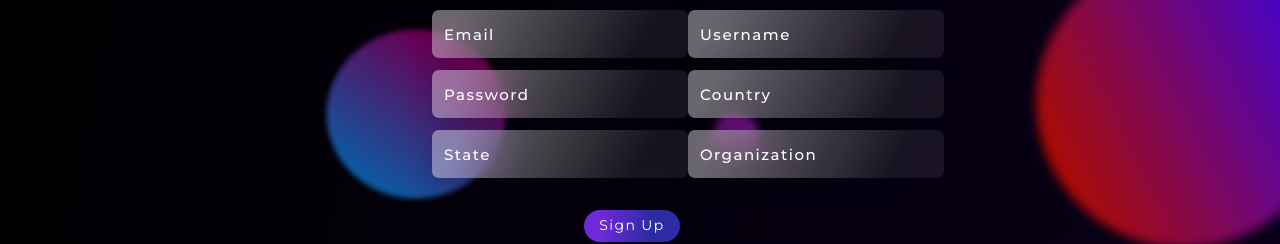
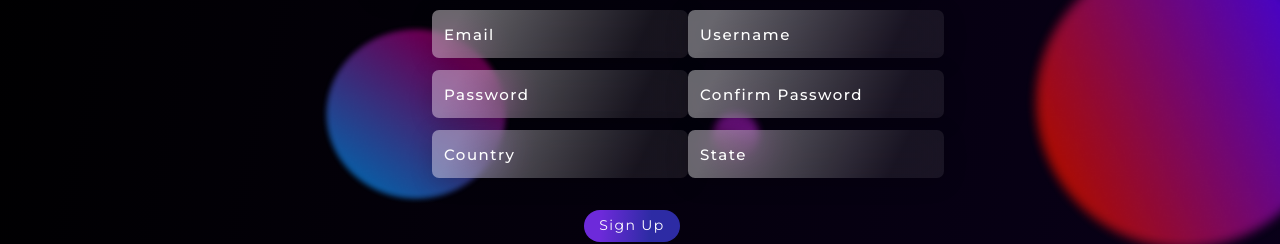
Before and after one commit to AnmolBansalDEV/SIH, a React (Create React App) app: page /register in a window 1280 px wide. Shown: the part 377-621 px from the top of the page. Built offline with nearby package versions, Linux system fonts and the light colour scheme.

Commit message:
register page

```diff
--- a/src/App.css
+++ b/src/App.css
@@ -8,11 +8,11 @@
     height: 100vh;
     width: 100vw;
     position: relative;
-    z-index: -1;
+    /* z-index: 1; */
     /* padding-bottom: 270px; */
 }
 
-.grid{ position:absolute; z-index: -1 ; top:0; left:0; height:100%; width:100% }
+.grid{ position:absolute; z-index: 0 ; top:0; left:0; height:100%; width:100% }
 .sphere{
     position: absolute;
 /* width: 130px; */
@@ -48,6 +48,8 @@ nav{
      display: flex;
      justify-content: center;
      align-items: center;
+     position: relative;
+     z-index: 1;
 }
 .main-logo{
     /* width: 150px;
@@ -104,6 +106,10 @@ margin-left: 50px;
 height: 2rem;
 text-align: center;
 padding: 0 10px;
+cursor: pointer;
+}
+.login:hover{
+    box-shadow: 2.5px 0px 10px 6px rgba(200, 151, 250, 0.52);
 }
 .login-txt{
     font-family: 'Montserrat';
@@ -124,6 +130,8 @@ white-space: nowrap;
     margin: auto;
     padding: 0 60px;
     padding-left: 120px;
+    position: relative;
+    z-index: 1;
 }
 .home-txt > h1{
     font-family: 'montserrat';
@@ -160,7 +168,11 @@ margin-bottom: 15px;
 border-radius: 28.5px;
 width: fit-content;
 padding: 2px 25px;
+cursor: pointer;
 
+}
+.demo-btn:hover{
+    box-shadow: 2.5px 0px 10px 6px linear-gradient(89.56deg, #76D1EE 6.56%, #DF7878 92.95%);
 }
 .demo-btn > span{
     font-family: 'Montserrat';
--- a/src/App.js
+++ b/src/App.js
@@ -8,8 +8,9 @@ import Team from './components/Team';
 import Login from './components/Login';
 import Error from './components/Error';
 import Register from './components/Register';
+
 import {BrowserRouter as Router, Route, Routes} from 'react-router-dom';
-// import LoginNav from './components/LoginNav';
+//  import Nav from './components/Nav';
 // import LoginNav from './components/LoginNav';
 
 function App() {
@@ -21,6 +22,8 @@ function App() {
         <Route path='/team' element={<Team />} />
         <Route path='/login' element={<Login />} />
         <Route path='/register' element={<Register />} />
+        {/* <Route path='/nav' element={<Nav />} /> */}
+
         <Route path='/*' element={<Error />} />
       </Routes>
       {/* <HomePage />
--- a/src/components/Nav.js
+++ b/src/components/Nav.js
@@ -1,6 +1,6 @@
 import React from "react";
+import {Link, useNavigate} from 'react-router-dom'
 import logo from '../assets/SIH-LOGO-BLACK.png'
-import {Link, useNavigate} from 'react-router-dom'
 
 export default function Nav(){
     let navigate = useNavigate();
@@ -9,7 +9,7 @@ export default function Nav(){
             <img src={logo} alt='enigma1' className='main-logo' />
             <h1 className='logo-txt'>ENIGMA 1</h1>
             <Link to="/about" className="about">ABOUT</Link>
-            <Link to="/contact" className='contact'>TEAM</Link>
+            <Link to="/team" className='contact'>TEAM</Link>
             <button onClick={()=> navigate("/login")} className='login'><p className='login-txt'>LOGIN</p></button>
             {/* <div className='login'><Link to='/login' className='login-txt'>LOGIN</Link></div> */}
         </nav>
--- a/src/components/Register.js
+++ b/src/components/Register.js
@@ -15,15 +15,15 @@ export default function Register(){
             email: "",
             username: "",
             password: "",
+            confirmPassword:"",
             country: "",
-            state: "",
-            organization: ""
+            state: ""
     }
     );
     function handleClick(detail){
-        console.log(detail);
+
         setRegDetails((prevDetails)=>({ ...prevDetails, [detail.target.name]: detail.target.value }));
-        console.log(regDetails);
+
     }
     function handleSignUp(e){
         e.preventDefault();
@@ -46,9 +46,9 @@ export default function Register(){
             <input type="text" value={regDetails.email} onChange={handleClick} name="email" placeholder="Email" className="registration-input grid-mem shift-right" />
             <input type="text" value={regDetails.username} onChange={handleClick} name="username" placeholder="Username" className="registration-input grid-mem shift-left" />
             <input type="password" onChange={handleClick} value={regDetails.password} name="password" placeholder="Password" className="registration-input grid-mem shift-right" />
-            <input type="text" value={regDetails.country} onChange={handleClick} name="country" placeholder="Country" className="registration-input grid-mem shift-left" />
-            <input type="text" value={regDetails.state} onChange={handleClick} name="state" placeholder="State" className="registration-input grid-mem shift-right" />
-            <input type="text" value={regDetails.organization} onChange={handleClick} name="organization" placeholder="Organization" className="registration-input grid-mem shift-left" />
+            <input type="password" onChange={handleClick} value={regDetails.confirmPassword} name="confirmPassword" placeholder="Confirm Password" className="registration-input grid-mem shift-left" />
+            <input type="text" value={regDetails.country} onChange={handleClick} name="country" placeholder="Country" className="registration-input grid-mem shift-right" />
+            <input type="text" value={regDetails.state} onChange={handleClick} name="state" placeholder="State" className="registration-input grid-mem shift-left" />
             </div>
         </div>
         <div className="btn-container">
--- a/src/footer-page.css
+++ b/src/footer-page.css
@@ -3,6 +3,8 @@ footer{
     background: linear-gradient(101.75deg, #000000 0%, #000000 70.49%, #000000 99.35%);
     display: flex;
     height: 100vh;
+    position: relative;
+    z-index: 1;
 }
 .footer-img{
     position: absolute;
--- a/src/registration-page.css
+++ b/src/registration-page.css
@@ -51,16 +51,12 @@ text-indent: 10px;
     row-gap: 0em;
 }
 .grid-mem{
-    /* margin-right: 0px; */
-    /* margin-left: 10rem; */
-    /* align-self: right;     */
-    text-align: center;
+
+    text-align: left;
     display: flex;
-    /* align-self: center; */
+
     justify-self: center;
-    /* justify-content: center; */
-    /* align-items: center; */
-    /* justify-content: center; */
+
 }
 .shift-right{
     margin-left: 7rem;
```
Also changed, not shown: src/components/HomePage.js (+5 -5 lines).
